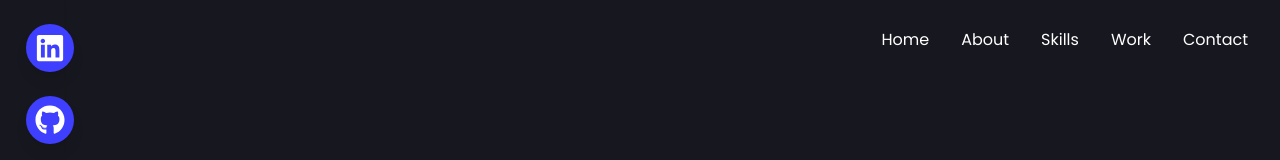
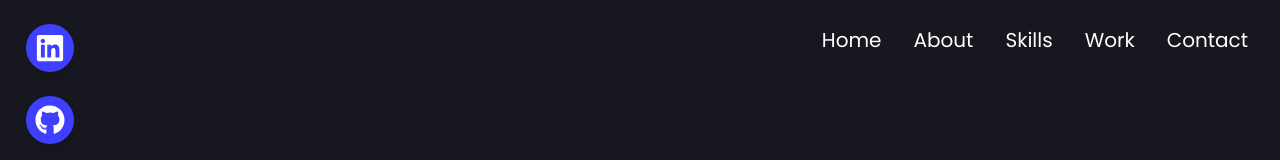
Before and after one commit to jcpcab/jcpcabPortfolio, a React (Create React App) app: page / in a window 1280 px wide. Shown: the top 160 px of the page. Built offline with nearby package versions, Linux system fonts and the light colour scheme.

Commit message:
Nav menu on hover effects

```diff
--- a/src/components/Navbar.jsx
+++ b/src/components/Navbar.jsx
@@ -28,28 +28,28 @@ const Navbar = () => {
       </div>
 
       {/* menu */}
-      <ul className="hidden md:flex">
-        <li>
+      <ul className="hidden md:flex text-xl">
+        <li className="hover:animate-pulse transition ease-in-out hover:-translate-y-1/4 duration-500 hover:text-indigo-300">
           <Link to="home" smooth={true} duration={500}>
             Home
           </Link>
         </li>
-        <li>
+        <li className="hover:animate-pulse transition ease-in-out hover:-translate-y-1/4 duration-500 hover:text-indigo-300">
           <Link to="about" smooth={true} duration={500}>
             About
           </Link>
         </li>
-        <li>
+        <li className="hover:animate-pulse transition ease-in-out hover:-translate-y-1/4 duration-500 hover:text-indigo-300">
           <Link to="skills" smooth={true} duration={500}>
             Skills
           </Link>
         </li>
-        <li>
+        <li className="hover:animate-pulse transition ease-in-out hover:-translate-y-1/4 duration-500 hover:text-indigo-300">
           <Link to="work" smooth={true} duration={500}>
             Work
           </Link>
         </li>
-        <li>
+        <li className="hover:animate-pulse transition ease-in-out hover:-translate-y-1/4 duration-500 hover:text-indigo-300">
           <Link to="contact" smooth={true} duration={500}>
             Contact
           </Link>
```
